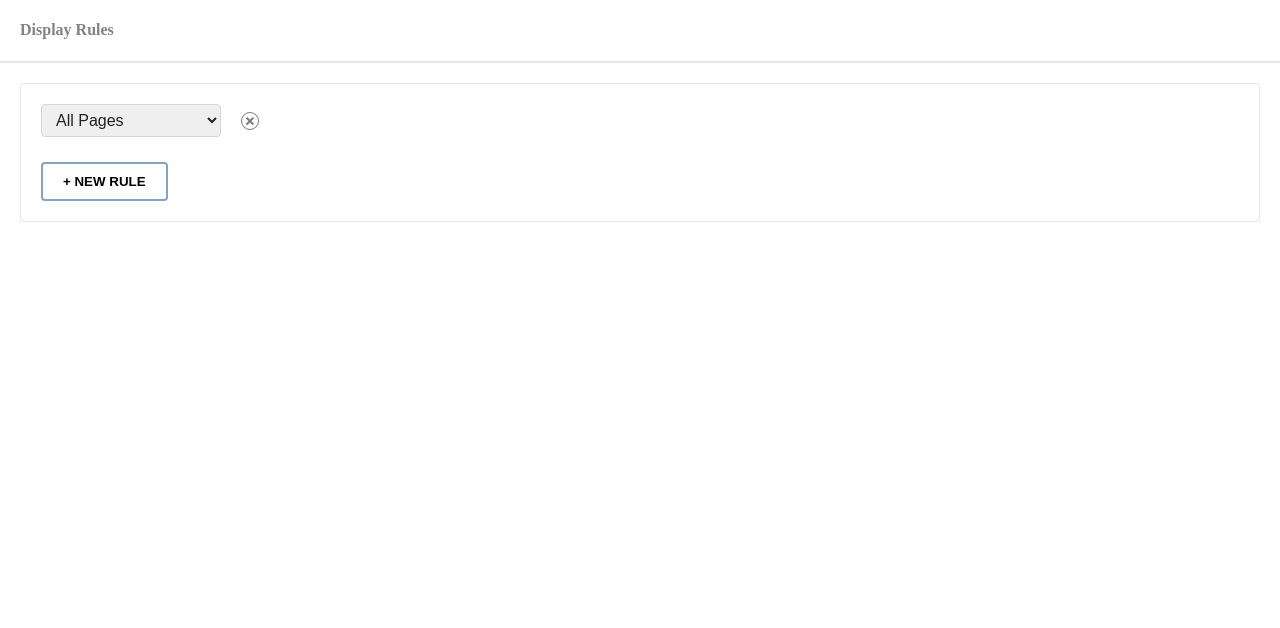
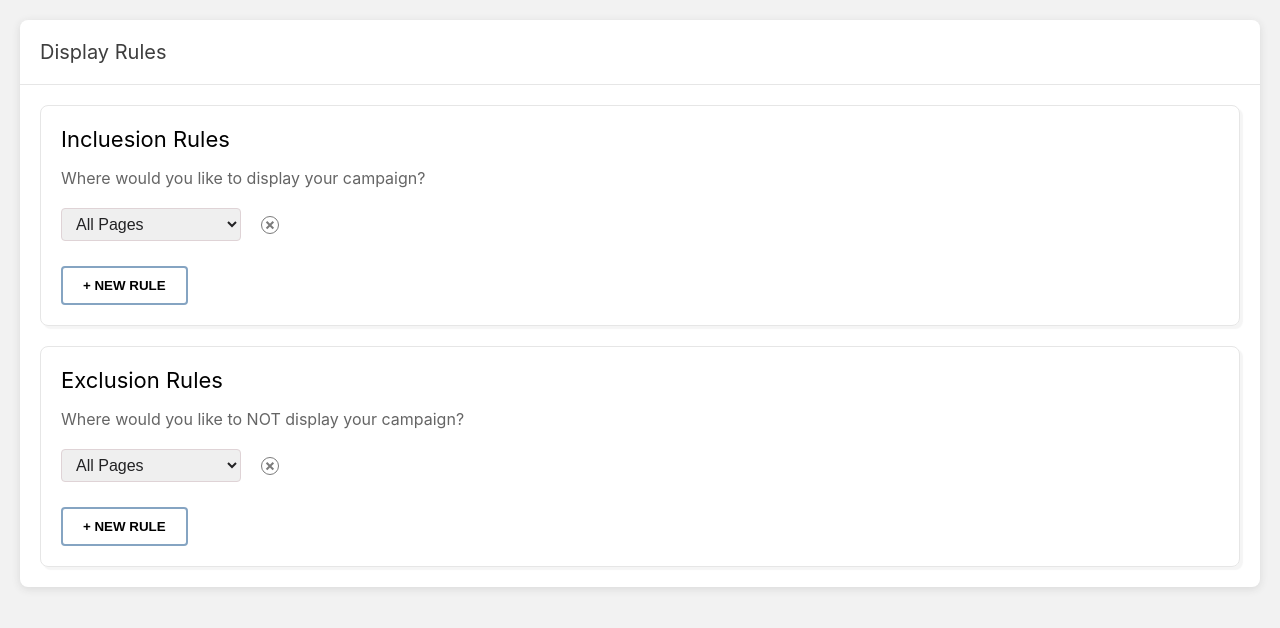
Before and after one commit to wangda8791/angular-display-rules, an Angular app: page / in a window 1280 px wide. Shown: the top 628 px of the page. Built offline with nearby package versions, Linux system fonts and the light colour scheme.

Commit message:
Add titles descriptions and styls to rules

```diff
--- a/src/app/app.component.html
+++ b/src/app/app.component.html
@@ -1,5 +1,13 @@
-<app-header [title]="sub_title"></app-header>
-<hr class="solid-divier" />
-<div class="container">
-  <app-rule-group></app-rule-group>
+<div class="card">
+  <app-header [title]="header"></app-header>
+  <div class="container">
+    <app-rule-group
+      [ruleTitle]="'Incluesion Rules'"
+      [ruleDesc]="'Where would you like to display your campaign?'"
+    ></app-rule-group>
+    <app-rule-group
+      [ruleTitle]="'Exclusion Rules'"
+      [ruleDesc]="'Where would you like to NOT display your campaign?'"
+    ></app-rule-group>
+  </div>
 </div>
--- a/src/app/app.component.scss
+++ b/src/app/app.component.scss
@@ -1,10 +1,11 @@
-.solid-divier {
-  border: 1px solid #e6e6e6;
+.card {
+  background-color: white;
+  border-radius: 8px;
+  box-shadow: 0px 2px 8px #33333320;
+  margin: 20px;
+  padding-bottom: 20px;
+
+  .container {
+    width: 100%;
+  }
 }
-
-.container {
-  border: 1px solid #e6e6e6;
-  border-radius: 4px;
-  margin: 20px;
-  padding: 20px;
-}
--- a/src/app/app.component.ts
+++ b/src/app/app.component.ts
@@ -7,5 +7,5 @@ import { Component } from '@angular/core';
 })
 export class AppComponent {
   title = 'angular-display-rules';
-  sub_title = 'Display Rules'
+  header = 'Display Rules'
 }
--- a/src/app/header/header.component.html
+++ b/src/app/header/header.component.html
@@ -1 +1 @@
-<h4 class="header">{{ title }}</h4>
+<div class="header">{{ title }}</div>
--- a/src/app/header/header.component.scss
+++ b/src/app/header/header.component.scss
@@ -1,4 +1,6 @@
 .header {
-  margin-left: 20px;
-  color: #838383;
+  border-bottom: 1px solid #e6e6e6;
+  color: #3e3e3e;
+  font-size: 20px;
+  padding: 20px;
 }
--- a/src/app/rule-group/rule-group.component.html
+++ b/src/app/rule-group/rule-group.component.html
@@ -1,8 +1,14 @@
-<div class="rule-group">
+<div class="rule">
+  <div class="rule-title">{{ ruleTitle }}</div>
+  <div class="rule-description">{{ ruleDesc }}</div>
   <div class="rule-container">
     <div *ngFor="let key of ruleKeyGroup">
-      <app-rule [key]="key" [ruleKeyGroup]="ruleKeyGroup" (removeEmitter)="removeRule($event)"
-        (formUpdateEmitter)="updateFormData($event)"></app-rule>
+      <app-rule
+        [key]="key"
+        [ruleKeyGroup]="ruleKeyGroup"
+        (removeEmitter)="removeRule($event)"
+        (formUpdateEmitter)="updateFormData($event)"
+      ></app-rule>
     </div>
   </div>
   <button (click)="addRule()">+ NEW RULE</button>
--- a/src/app/rule-group/rule-group.component.scss
+++ b/src/app/rule-group/rule-group.component.scss
@@ -1,7 +1,20 @@
-.rule-group {
-  font-family: -apple-system, BlinkMacSystemFont, 'Segoe UI', Roboto,
-    'Helvetica Neue', Arial, 'Noto Sans', sans-serif, 'Apple Color Emoji',
-    'Segoe UI Emoji', 'Segoe UI Symbol', 'Noto Color Emoji';
+.rule {
+  border: 1px solid #e6e6e6;
+  border-radius: 8px;
+  box-shadow: 3px 3px 1px #66666610;
+  margin: 20px 20px 0 20px;
+  padding: 20px;
+
+  .rule-title {
+    font-size: 22px;
+    margin-bottom: 16px;
+  }
+
+  .rule-description {
+    color: #656565;
+    font-size: 16px;
+    margin-bottom: 20px;
+  }
 
   .rule-container {
     margin-bottom: 25px;
--- a/src/app/rule-group/rule-group.component.ts
+++ b/src/app/rule-group/rule-group.component.ts
@@ -1,4 +1,4 @@
-import { Component, OnInit } from '@angular/core';
+import { Component, Input, OnInit } from '@angular/core';
 
 import { idGen } from 'src/utils';
 import { InitialRuleValue } from 'src/utils/contants';
@@ -9,6 +9,9 @@ import { InitialRuleValue } from 'src/utils/contants';
   styleUrls: ['./rule-group.component.scss']
 })
 export class RuleGroupComponent implements OnInit {
+
+  @Input() ruleTitle: string = '';
+  @Input() ruleDesc: string = '';
 
   public ruleKeyGroup: string[] = [idGen()];
   public ruleValueGroup: Array<any> = [
--- a/src/styles.scss
+++ b/src/styles.scss
@@ -1,4 +1,8 @@
 /* You can add global styles to this file, and also import other style files */
 body {
+  background-color: #f2f2f2;
+  font-family: -apple-system, BlinkMacSystemFont, 'Segoe UI', Roboto,
+    'Helvetica Neue', Arial, 'Noto Sans', sans-serif, 'Apple Color Emoji',
+    'Segoe UI Emoji', 'Segoe UI Symbol', 'Noto Color Emoji';
   margin: 0;
 }
```
